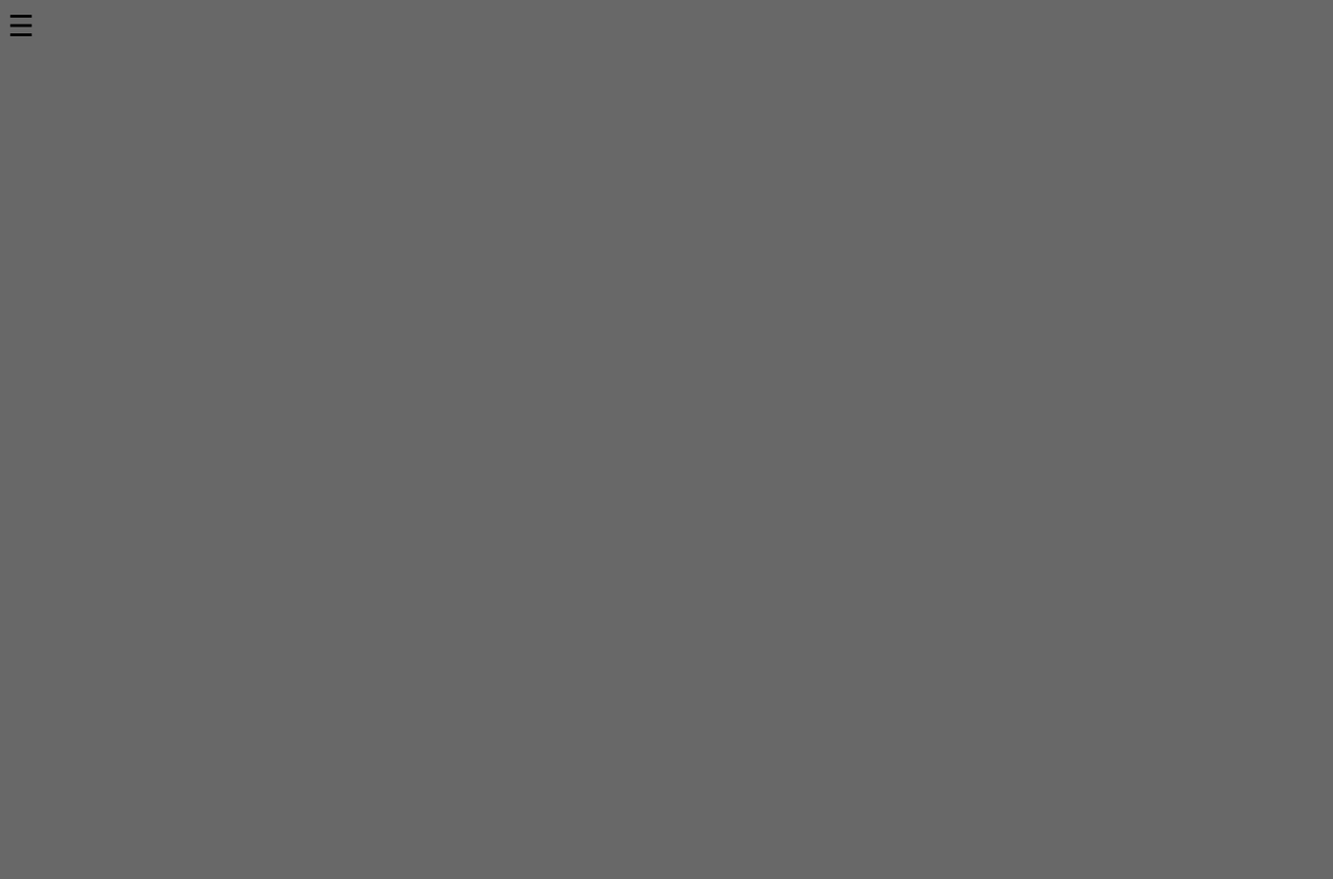
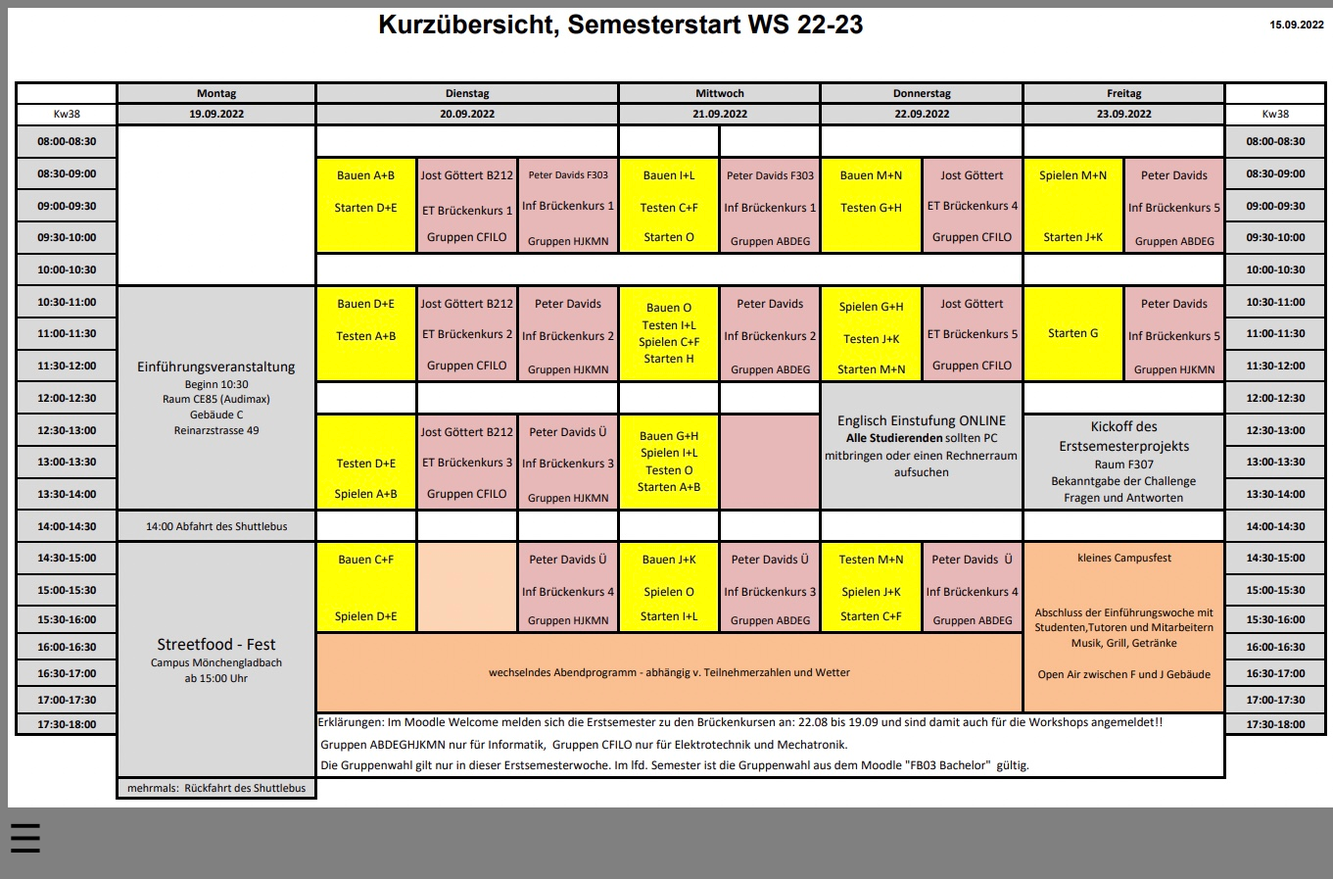
Before and after one commit to 7bng/Overview, a plain HTML site: page index.html in a window 1280 px wide. Shown: the whole page at 98% size, 1361 px wide, since content can reach past the window. Before the commit the page ends 800 px from the top, so only its background shows below. Drawn offline with Linux system fonts and the light colour scheme.

Commit message:
fix it soon
fix for menu will be released soon

```diff
--- a/index.html
+++ b/index.html
@@ -18,7 +18,9 @@
     <style>
         body{
             font-family: 'Teko', sans-serif;
-            background-color: rgba(2, 2, 2, 0.596)
+            overflow: hidden;
+            background-color: gray;
+
         }
 
         .sidenav {
@@ -82,7 +84,9 @@
     <a href="https://github.com/"target="_blank">Github</a>
     </div>
 
-<span style="font-size:30px;cursor:pointer" onclick="openNav()">&#9776;</span>
+    <img src="plan.jpeg" alt="">
+
+<span style="font-size:40px;cursor:pointer" onclick="openNav()">&#9776;</span>
 
 <script>
     function openNav() {
```
Also changed, not shown: plan.jpeg (added), 2 other files.
